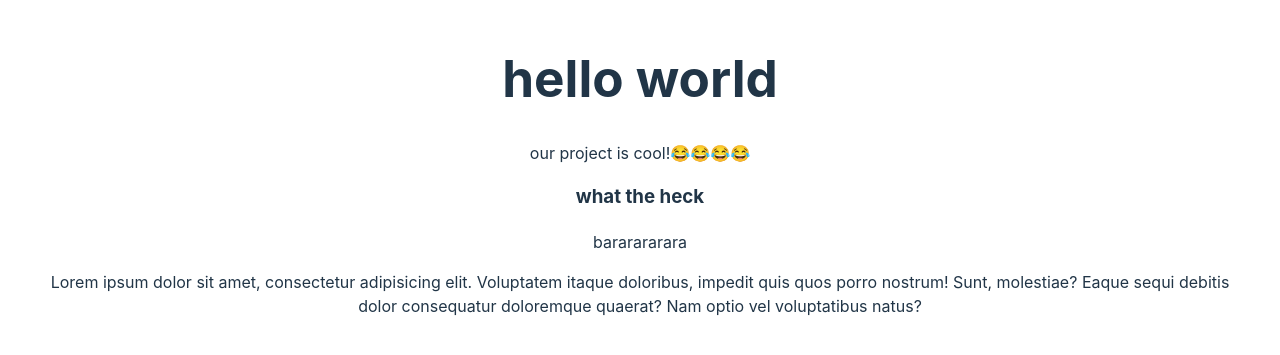
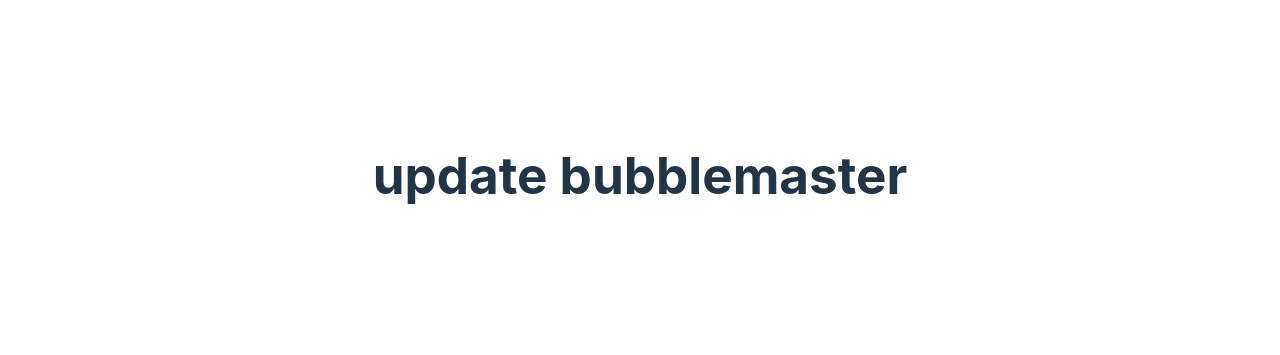
Before and after one commit to m02p02/react-json-project02, a React (Vite) app: page / in a window 1280 px wide. Shown: the part 225-580 px from the top of the page. Built offline with nearby package versions, Linux system fonts and the light colour scheme.

Commit message:
test update bubblemaster

```diff
--- a/src/App.jsx
+++ b/src/App.jsx
@@ -9,11 +9,7 @@ function App() {
   return (
 
     <>
-      <h1>hello world</h1>
-      <p>our project is cool!😂😂😂😂</p>
-      <h3>what the heck</h3>
-      <p>bararararara</p>
-      <p>Lorem ipsum dolor sit amet, consectetur adipisicing elit. Voluptatem itaque doloribus, impedit quis quos porro nostrum! Sunt, molestiae? Eaque sequi debitis dolor consequatur doloremque quaerat? Nam optio vel voluptatibus natus?</p>
+      <h1>update bubblemaster</h1>
     </>
   )
 }
```
